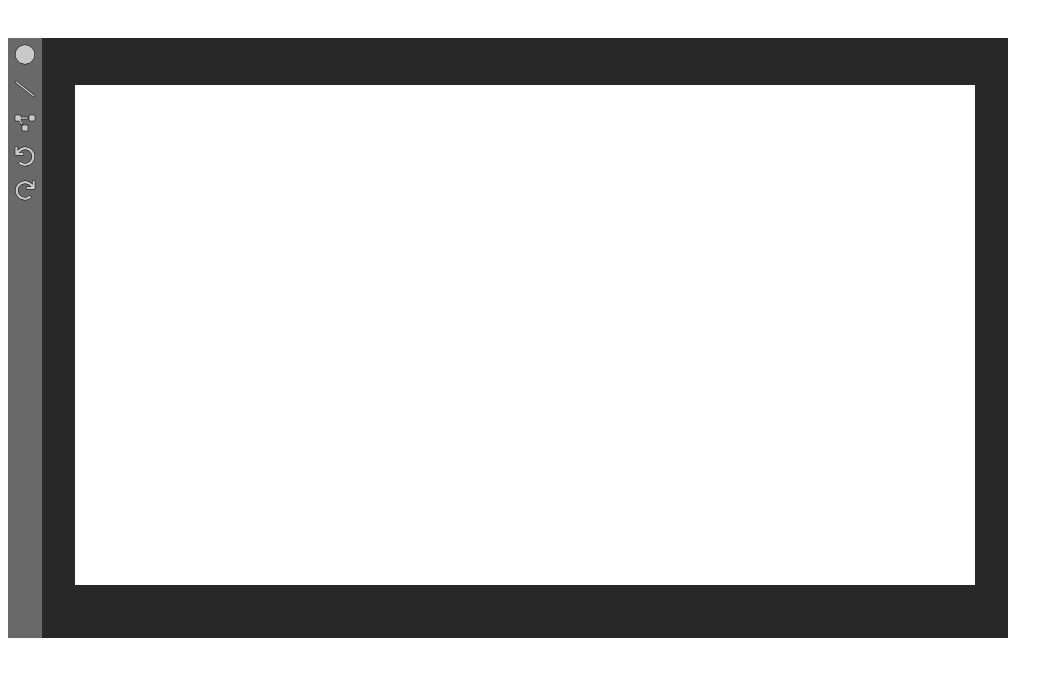
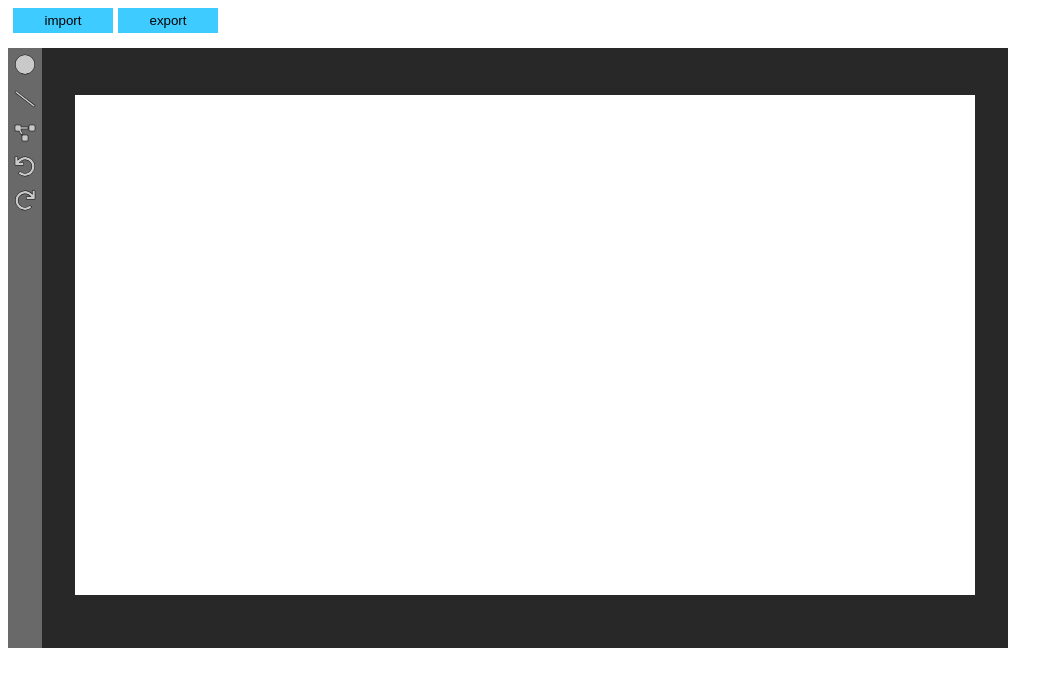
Before and after one commit to ShakedZrihen/shape-painter, a plain HTML site: page index.html in a window 1280 px wide. Shown: the whole page, without its empty margins (0-1063 px from the left). Drawn offline with Linux system fonts and the light colour scheme.

Commit message:
Add import and export buttons

```diff
--- a/components/toolbar/buttons/button_base.js
+++ b/components/toolbar/buttons/button_base.js
@@ -11,9 +11,7 @@ class ButtonBase {
 
   init() {
     this.btn = document.getElementById(this.name);
-    this.btn.addEventListener("click", event => {
-      this.handleButtonPress(event);
-    });
+    this.btn.addEventListener("click", this.handleButtonPress);
   }
 
   handleButtonPress(event) {
--- a/index.html
+++ b/index.html
@@ -13,7 +13,14 @@
   </head>
   <body>
     <main id="workplace">
-      <header></header>
+      <header>
+        <button id="importBtn">
+          import
+        </button>
+        <button id="exportBtn">
+          export
+        </button>
+      </header>
       <nav id="toolbar">
         <button id="circleBtn">
           <i class="fas fa-circle"></i>
--- a/style.css
+++ b/style.css
@@ -49,9 +49,18 @@ button {
   stroke: transparent;
 }
 
+#importBtn,
+#exportBtn {
+  color: black;
+  width: 100px;
+  height: 25px;
+  margin-left: 5px;
+  background-color: #3ecbff;
+}
+
 header {
   width: 100%;
-  height: 30px;
+  height: 40px;
 }
 
 #number-of-lines {
```
Also changed, not shown: components/toolbar/buttons/export_button.js (added, +11 -0 lines), components/toolbar/buttons/import_button.js (added, +11 -0 lines).
